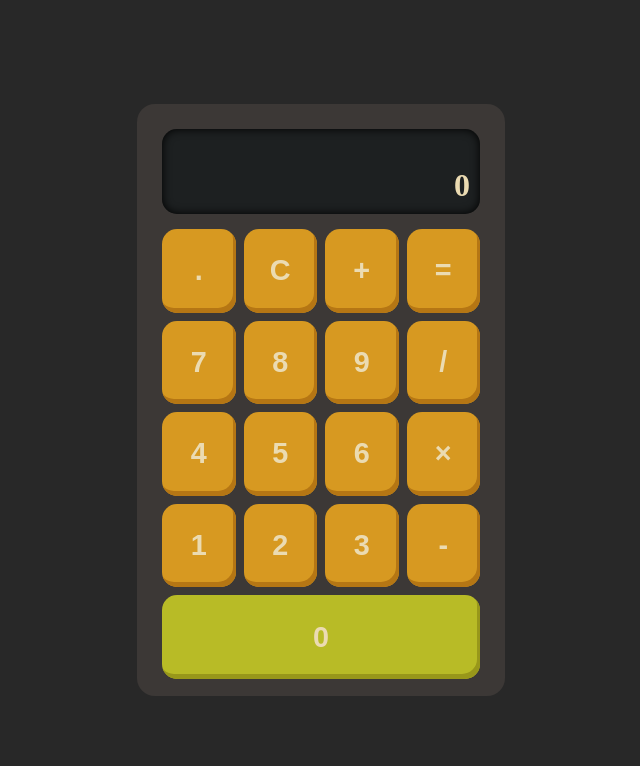
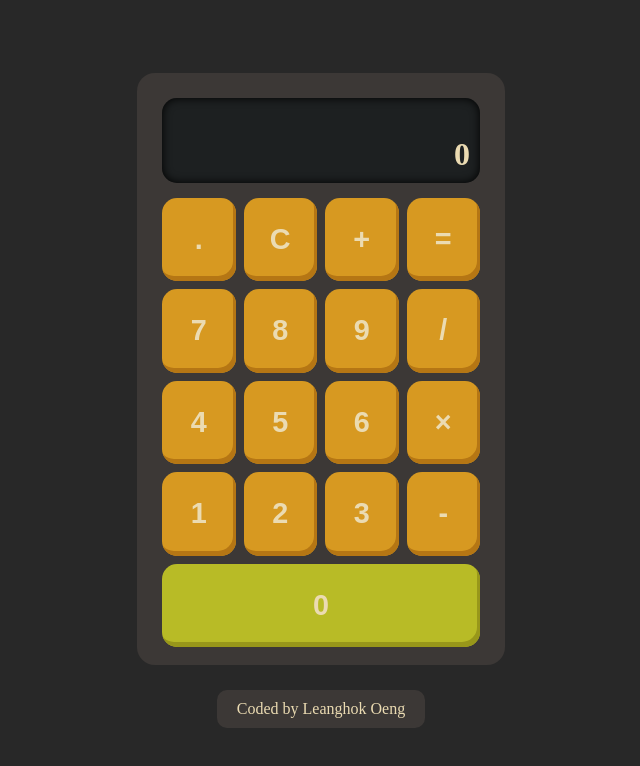
Before and after one commit to leanghok120/Odin-Calc, a plain HTML site: page index.html in a window 1280 px wide. Shown: the whole page, without its empty margins (319-959 px from the left). Drawn offline with Linux system fonts and the light colour scheme.

Commit message:
Add favicon

```diff
--- a/index.html
+++ b/index.html
@@ -5,6 +5,7 @@
     <meta name="viewport" content="width=device-width, initial-scale=1" />
     <title>Calculator</title>
     <link href="style.css" rel="stylesheet" />
+    <link rel="shortcut icon" type="image/jpg" href="image/peach.jpeg" />
   </head>
   <body>
     <main class="calculator">
@@ -32,6 +33,10 @@
         <button class="whole-btn" id="zero">0</button>
       </div>
     </main>
+
+    <a href="https://leanghok.netlify.app" target="_blank"
+      >Coded by Leanghok Oeng</a
+    >
     <script src="script.js"></script>
   </body>
 </html>
--- a/style.css
+++ b/style.css
@@ -11,9 +11,29 @@ body {
 
 body {
   display: flex;
+  flex-direction: column;
   justify-content: center;
   align-items: center;
   background-color: #282828;
+  color: #ebdbb2;
+}
+
+a {
+  margin-top: 25px;
+  text-decoration: none;
+  font-size: 1rem;
+  color: #ebdbb2;
+  background-color: #3c3836;
+  padding: 10px 20px;
+  border-radius: 10px;
+  transition:
+    background-color 0.3s,
+    color 0.3s;
+}
+
+a:hover {
+  background-color: #504945;
+  color: #fabd2f;
 }
 
 .calculator {
```
Also changed, not shown: image/peach.jpeg (added).
